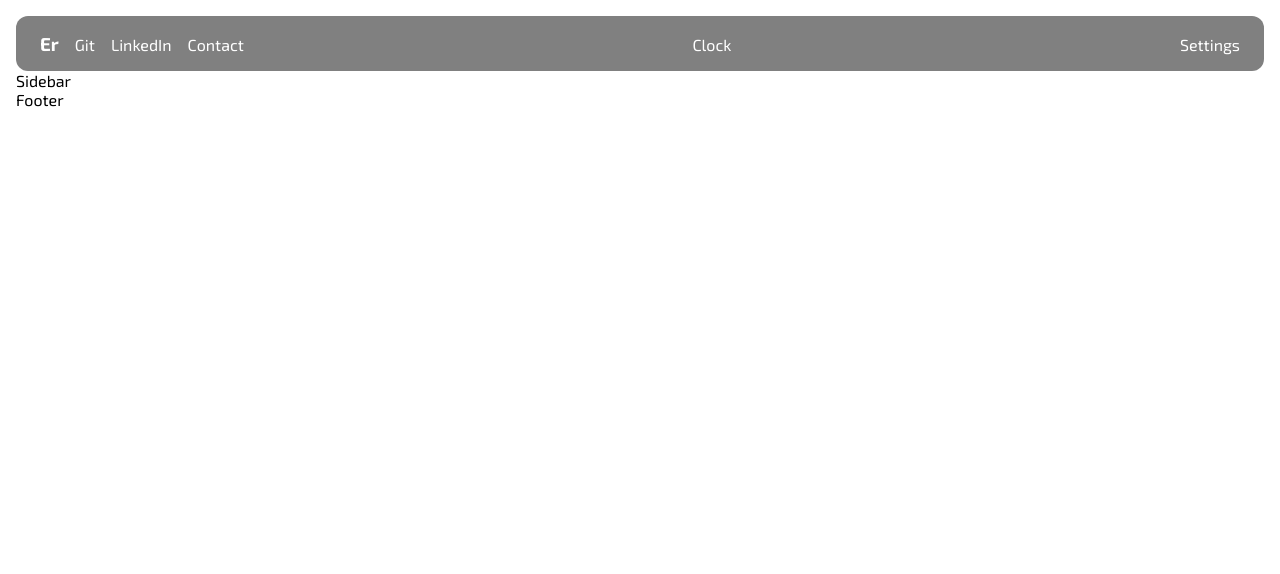
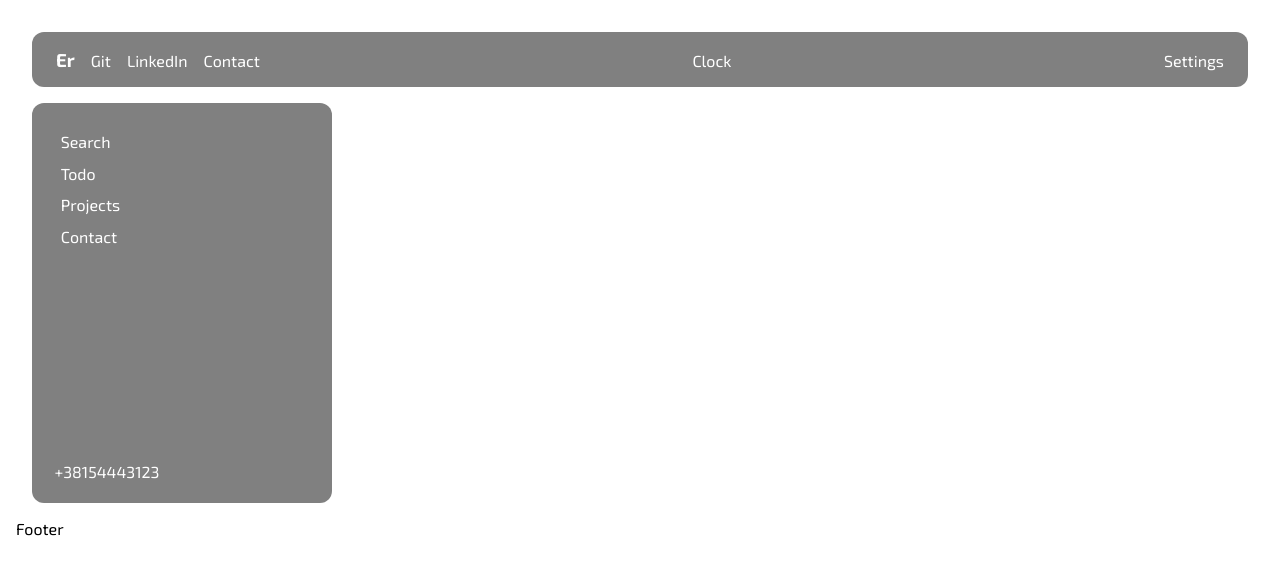
Before and after one commit to erazmozen/hub, a React (Create React App) app: page / in a window 1280 px wide. Shown: the top 574 px of the page. Built offline with nearby package versions, Linux system fonts and the light colour scheme.

Commit message:
Basic style for siedbar

```diff
--- a/src/App.js
+++ b/src/App.js
@@ -17,7 +17,17 @@ function App() {
           <div>Settings</div>
         </div>
       </div>
-      <div>Sidebar</div>
+      <div className="sidebar-wrapper background-rounded">
+        <div className="sidebar-top">
+          <div>Search</div>
+          <div>Todo</div>
+          <div>Projects</div>
+          <div>Contact</div>
+        </div>
+        <div className="sidebar-bottom">
+          <div>+38154443123</div>
+        </div>
+      </div>
       <div>Footer</div>
     </div>
   );
--- a/src/main.css
+++ b/src/main.css
@@ -4,6 +4,7 @@
   background-color: gray;
   color: white;
   border-radius: 12px;
+  margin: 1rem;
 }
 
 .header-wrapper {
@@ -23,3 +24,20 @@
 }
 
 /* Navbar ------ */
+
+/* ------ Sidebar */
+
+.sidebar-wrapper {
+  width: 300px;
+  height: 400px;
+  display: flex;
+  flex-direction: column;
+  justify-content: space-between;
+  padding: 1.4rem;
+}
+
+.sidebar-top > div {
+  padding: 0.4rem;
+}
+
+/* Sidebar ------ */
```
